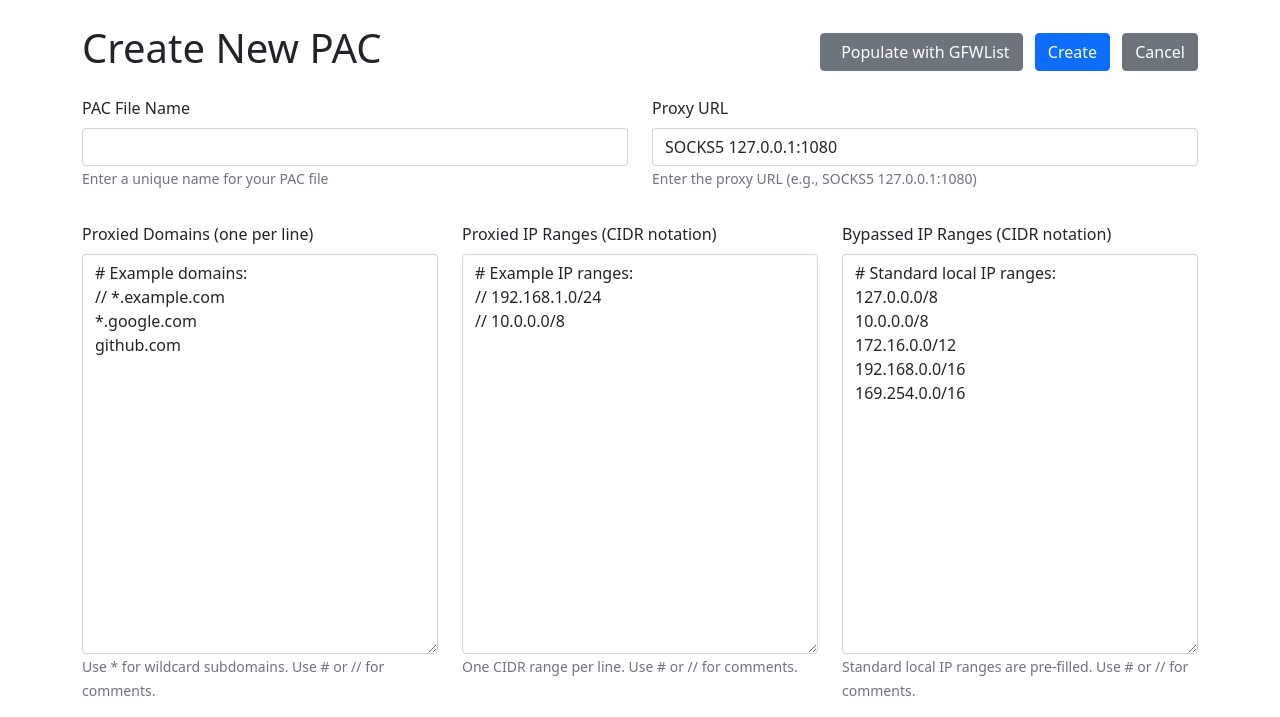
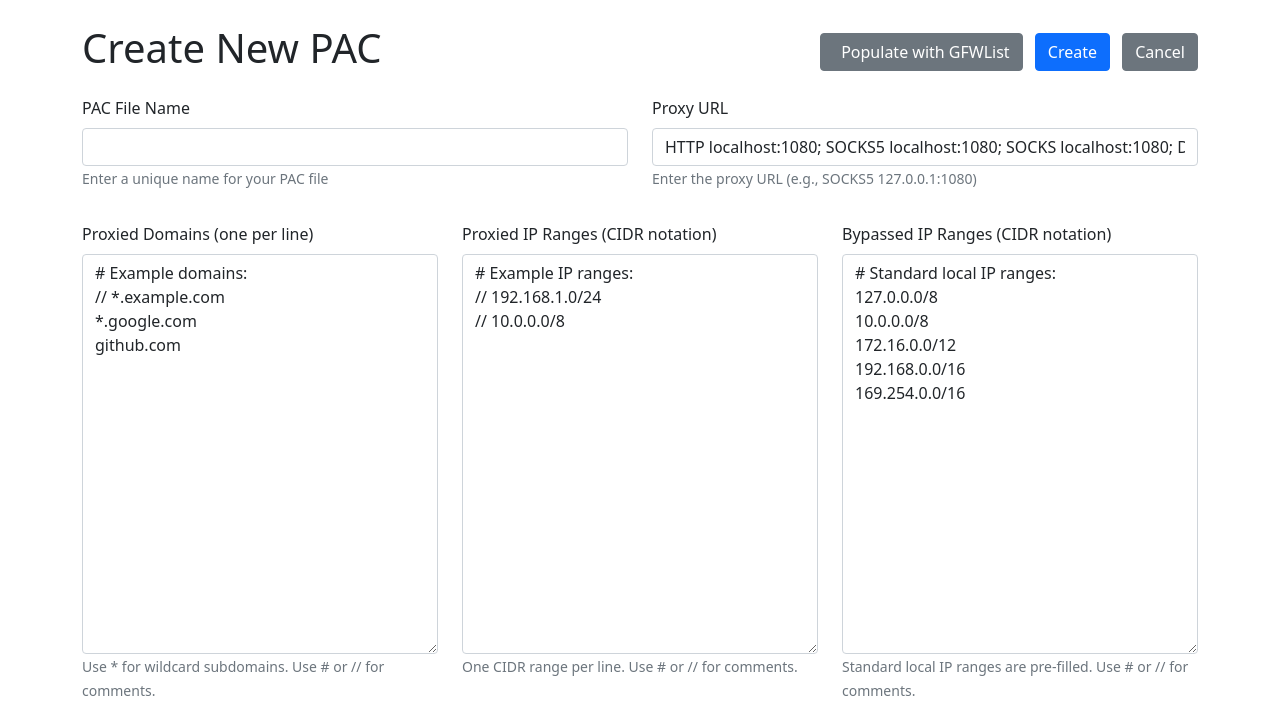
Before and after one commit to dodid/pac-proxy-manager, a Python web app: template app/templates/create.html in a window 1280 px wide. Shown: the top 717 px of the page. Run offline with Jinja, Linux system fonts and the light colour scheme; the template is opened without the code that fills it, so the values that code supplies are empty.

Commit message:
Update proxy URL

```diff
--- a/app/templates/create.html
+++ b/app/templates/create.html
@@ -31,7 +31,7 @@
         <div class="col-md-6">
             <div class="mb-3">
                 <label for="proxy_url" class="form-label">Proxy URL</label>
-                <input type="text" class="form-control" id="proxy_url" name="proxy_url" value="SOCKS5 127.0.0.1:1080" required>
+                <input type="text" class="form-control" id="proxy_url" name="proxy_url" value="HTTP localhost:1080; SOCKS5 localhost:1080; SOCKS localhost:1080; DIRECT;" required>
                 <small class="form-text text-muted">Enter the proxy URL (e.g., SOCKS5 127.0.0.1:1080)</small>
             </div>
         </div>
```
